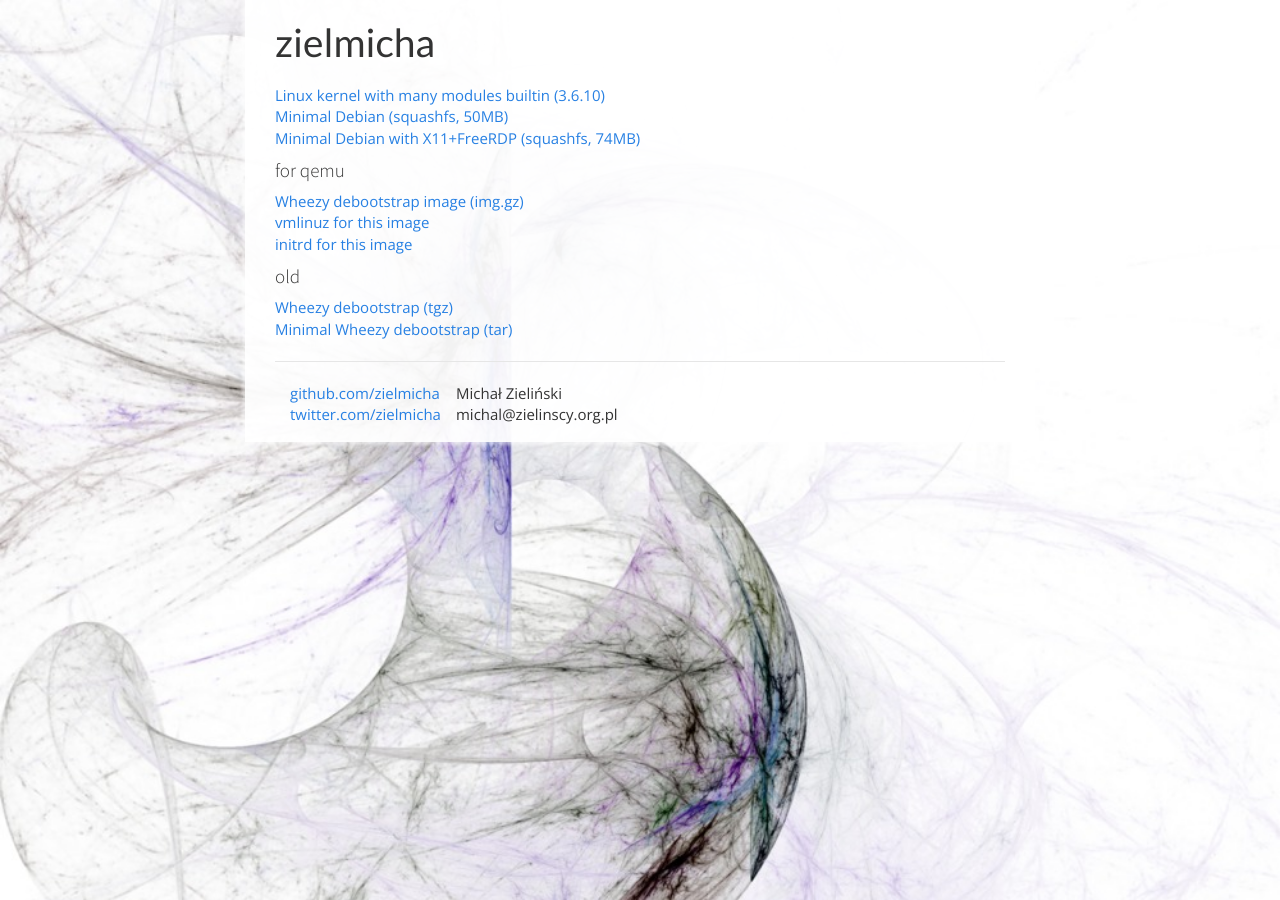
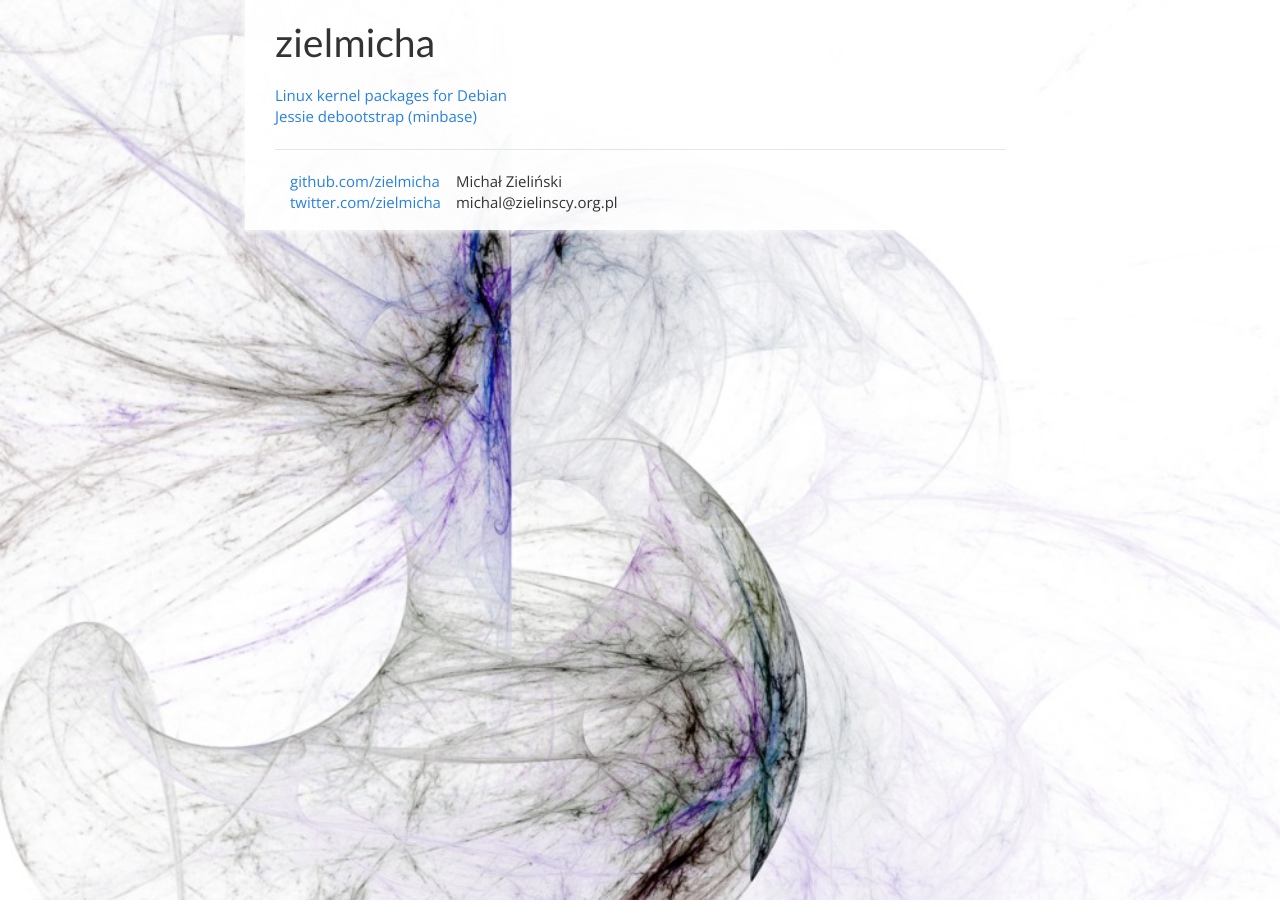
Before and after one commit to zielmicha/zielmicha.com, a Jekyll site: the page built from resources.html, in a window 1280 px wide. Built offline with Jekyll 4.4.1, drawn with Linux system fonts in a browser that asks for light colours; nearby versions of some CDN libraries; Markdown is read by kramdown in place of the engine named in the settings.

Commit message:
update resources.html

```diff
--- a/resources.html
+++ b/resources.html
@@ -5,14 +5,7 @@ layout: page
 .res a {display: block}
 </style>
 <div class=res>
-<a href="http://user.zielm.com/bzImage-3.6.10">Linux kernel with many modules builtin (3.6.10)</a>
-<a href="http://zielm.com/boot/mindebian.sfs">Minimal Debian (squashfs, 50MB)</a>
-<a href="http://zielm.com/boot/xdebian.sfs">Minimal Debian with X11+FreeRDP (squashfs, 74MB)</a>
-<h4>for qemu</h4>
-<a href="http://user.zielm.com/2703b478/wheezy.img.gz">Wheezy debootstrap image (img.gz)</a>
-<a href="http://user.zielm.com/5cdf8be6/vmlinuz-3.2.0-4-amd64">vmlinuz for this image</a>
-<a href="http://user.zielm.com/8258d963/initrd.img-3.2.0-4-amd64">initrd for this image</a>
-<h4>old</h4>
-<a href="http://user.zielm.com/debian.tar.gz">Wheezy debootstrap (tgz)</a>
-<a href="http://user.zielm.com/debmin.tar">Minimal Wheezy debootstrap (tar)</a>
+<!-- TODO: use Syncthing volume -->
+<a href="https://users.atomshare.net/~zlmch/kernels">Linux kernel packages for Debian</a>
+<a href="https://users.atomshare.net/~zlmch/jessie-min.tgz">Jessie debootstrap (minbase)</a>
 </div>
```
